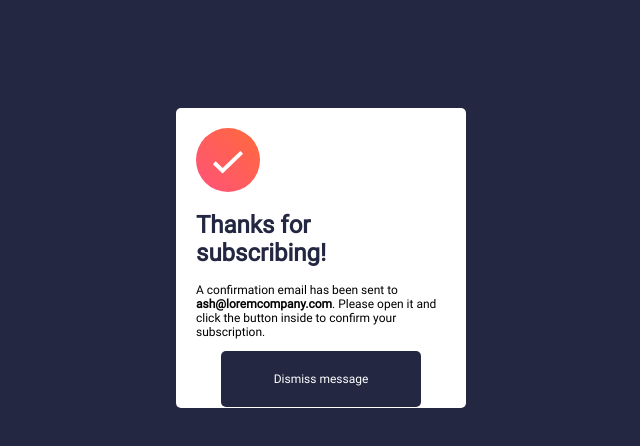
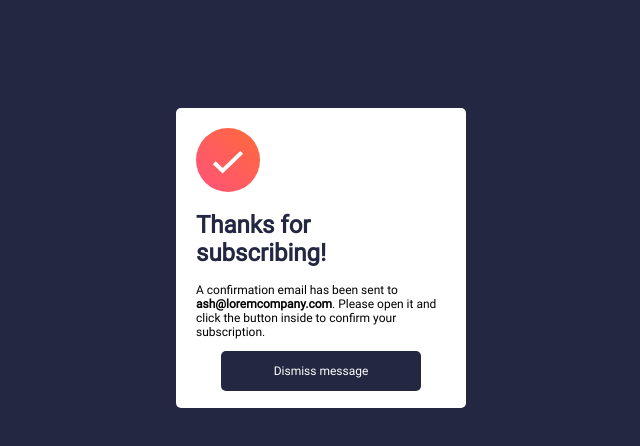
Before and after one commit to tushar-Ruhela/news-letter-sign-up, a plain HTML site: page index.html in a window 1280 px wide. Both pictures are taken after typing "name@example.com" into the empty fields and a click on the button "Subscribe to monthly newsletter". Shown: the whole page, without its empty margins (319-959 px from the left). Drawn offline with Linux system fonts and the light colour scheme.

Commit message:
change in style

```diff
--- a/style.css
+++ b/style.css
@@ -165,7 +165,7 @@ align-items: flex-start;
         margin-top: 100px;
         }
         .dismis{
-        height: 7vh;
+        height: 5vh;
         width: 80%;
         display: flex;
         align-items: center;
```
